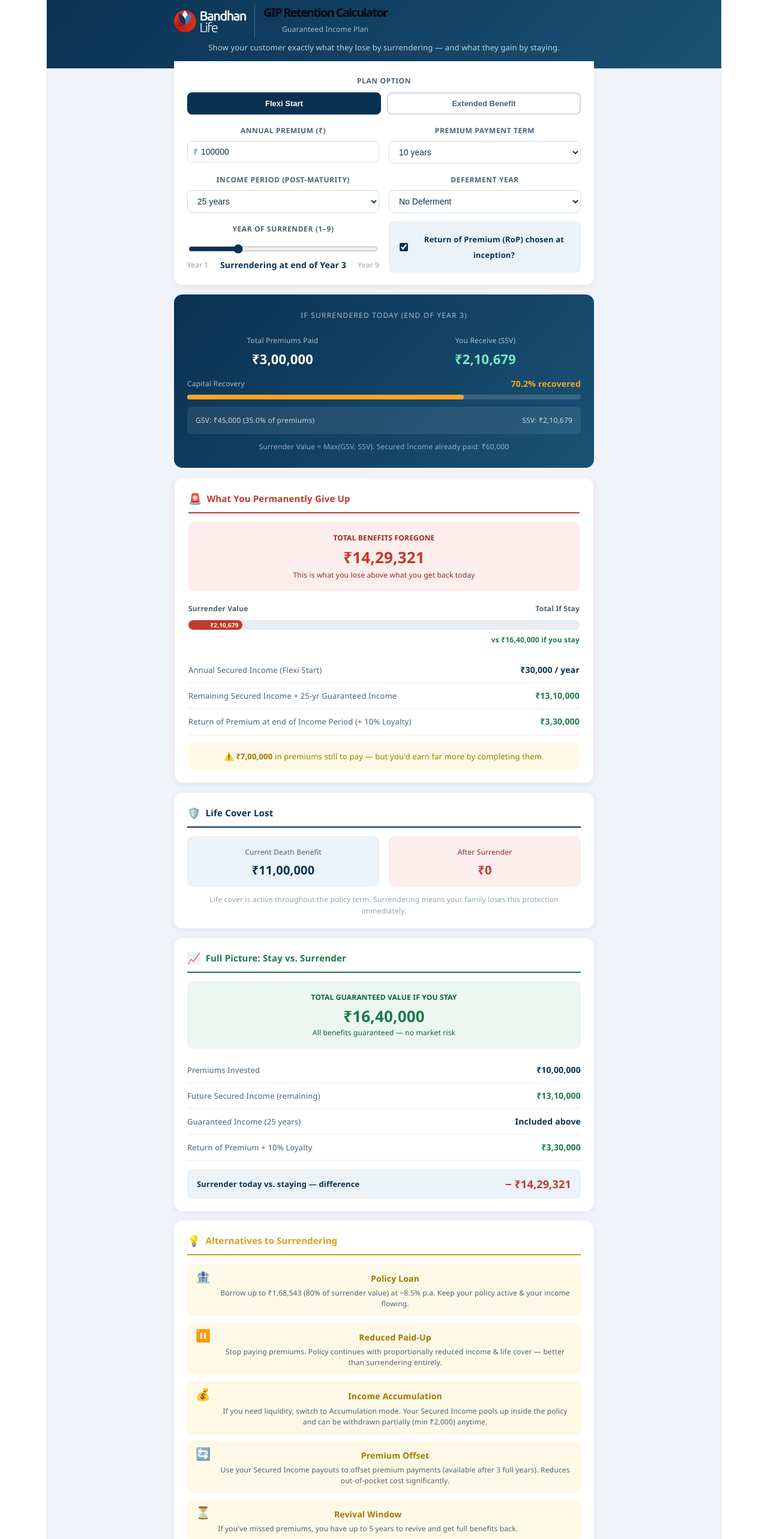
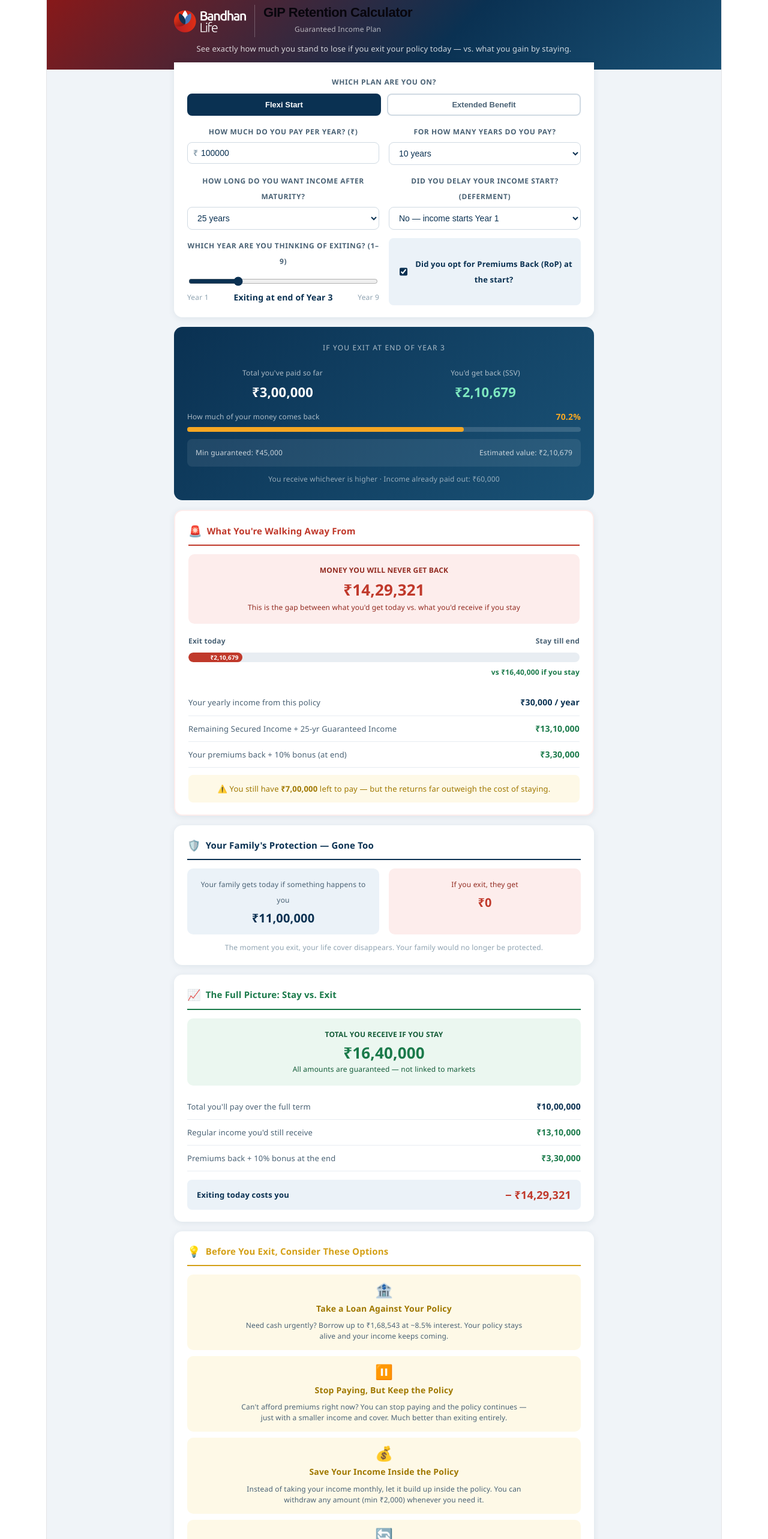
Before and after one commit to sushant9275/gip-retention-calculator, a React (Vite) app: page / in a window 1280 px wide. Shown: the part 20-2586 px from the top of the page at 60% size. Built offline with nearby package versions, Linux system fonts and the light colour scheme.

Commit message:
UI polish - font, gradient, language, alternatives alignment

```diff
--- a/src/GIPRetentionCalculator.jsx
+++ b/src/GIPRetentionCalculator.jsx
@@ -1,4 +1,4 @@
-import { useState, useMemo } from "react";
+import { useState, useMemo, useEffect } from "react";
 
 // ─── Brand Colors ────────────────────────────────────────────────────────────
 const C = {
@@ -380,7 +380,7 @@
     }}>
       {/* Header */}
       <div style={{
-        background: `linear-gradient(135deg, ${C.navy} 0%, ${C.navyLight} 100%)`,
+        background: `linear-gradient(135deg, #8B1818 0%, #0A3152 60%, #1A5276 100%)`,
         padding:"28px 24px 24px",
         color:C.white,
       }}>
@@ -440,12 +440,12 @@
               </g>
             </svg>
             <div style={{borderLeft:`1px solid rgba(255,255,255,0.25)`, paddingLeft:14}}>
-              <h1 style={{margin:0, fontSize:20, fontWeight:700}}>GIP Retention Calculator</h1>
+              <h1 style={{margin:0, fontSize:22, fontWeight:800, fontFamily:"'Montserrat', sans-serif", letterSpacing:"-0.02em"}}>GIP Retention Calculator</h1>
               <p style={{margin:"2px 0 0", opacity:0.65, fontSize:12}}>Guaranteed Income Plan</p>
             </div>
           </div>
-          <p style={{margin:"8px 0 0", opacity:0.75, fontSize:13, lineHeight:1.5}}>
-            Show your customer exactly what they lose by surrendering — and what they gain by staying.
+          <p style={{margin:"10px 0 0", opacity:0.8, fontSize:13, lineHeight:1.5}}>
+            See exactly how much you stand to lose if you exit your policy today — vs. what you gain by staying.
           </p>
         </div>
       </div>
@@ -459,7 +459,7 @@
           }}>
             {/* Plan Option */}
             <div style={{gridColumn:"1/-1"}}>
-              <label style={{fontSize:12, fontWeight:600, color:C.grey600, textTransform:"uppercase", letterSpacing:"0.05em", display:"block", marginBottom:6}}>Plan Option</label>
+              <label style={{fontSize:12, fontWeight:600, color:C.grey600, textTransform:"uppercase", letterSpacing:"0.05em", display:"block", marginBottom:6}}>Which plan are you on?</label>
               <div style={{display:"flex", gap:10}}>
                 {[["flexi","Flexi Start"],["extended","Extended Benefit"]].map(([v,l]) => (
                   <button key={v} onClick={() => setPlanOption(v)} style={{
@@ -474,26 +474,26 @@
               </div>
             </div>
 
-            <NumberInput label="Annual Premium (₹)" value={ap} onChange={setAp} min={30000} prefix="₹" />
-            <Select label="Premium Payment Term" value={ppt} onChange={v=>setPpt(Number(v))}
+            <NumberInput label="How much do you pay per year? (₹)" value={ap} onChange={setAp} min={30000} prefix="₹" />
+            <Select label="For how many years do you pay?" value={ppt} onChange={v=>setPpt(Number(v))}
               options={planOption==="flexi" ? flexiPPTOptions : extPPTOptions} />
 
             {planOption === "extended" && (
-              <Select label="Policy Term" value={pt} onChange={v=>setPt(Number(v))} options={extPTOptions} />
+              <Select label="Policy Term (Total duration)" value={pt} onChange={v=>setPt(Number(v))} options={extPTOptions} />
             )}
 
             {planOption === "flexi" && (
               <>
-                <Select label="Income Period (Post-Maturity)" value={incomePeriod} onChange={v=>setIncomePeriod(Number(v))}
+                <Select label="How long do you want income after maturity?" value={incomePeriod} onChange={v=>setIncomePeriod(Number(v))}
                   options={[10,15,20,25,30].map(v=>({value:v,label:`${v} years`}))} />
-                <Select label="Deferment Year" value={deferment} onChange={v=>setDeferment(Number(v))}
-                  options={[...Array(maxDeferment+1)].map((_,i)=>({value:i,label:i===0?"No Deferment":`Year ${i}`}))} />
+                <Select label="Did you delay your income start? (Deferment)" value={deferment} onChange={v=>setDeferment(Number(v))}
+                  options={[...Array(maxDeferment+1)].map((_,i)=>({value:i,label:i===0?"No — income starts Year 1":`Yes — income starts Year ${i+1}`}))} />
               </>
             )}
 
             <div style={{display:"flex", flexDirection:"column", gap:4}}>
               <label style={{fontSize:12, fontWeight:600, color:C.grey600, textTransform:"uppercase", letterSpacing:"0.05em"}}>
-                Year of Surrender (1–{maxSurrenderYear-1})
+                Which year are you thinking of exiting? (1–{maxSurrenderYear-1})
               </label>
               <input type="range" min={1} max={maxSurrenderYear-1} value={safeYears}
                 onChange={e=>setYearsSurrender(Number(e.target.value))}
@@ -501,7 +501,7 @@
               />
               <div style={{display:"flex",justifyContent:"space-between"}}>
                 <span style={{fontSize:12,color:C.grey400}}>Year 1</span>
-                <span style={{fontSize:14,fontWeight:700,color:C.navy}}>Surrendering at end of Year {safeYears}</span>
+                <span style={{fontSize:14,fontWeight:700,color:C.navy}}>Exiting at end of Year {safeYears}</span>
                 <span style={{fontSize:12,color:C.grey400}}>Year {maxSurrenderYear-1}</span>
               </div>
             </div>
@@ -511,7 +511,7 @@
                 <input type="checkbox" id="rop" checked={ropChosen} onChange={e=>setRopChosen(e.target.checked)}
                   style={{width:16,height:16,accentColor:C.navy,cursor:"pointer"}} />
                 <label htmlFor="rop" style={{fontSize:13,fontWeight:600,color:C.navy,cursor:"pointer"}}>
-                  Return of Premium (RoP) chosen at inception?
+                  Did you opt for Premiums Back (RoP) at the start?
                 </label>
               </div>
             )}
@@ -524,15 +524,15 @@
           borderRadius:14, padding:"22px 22px", marginTop:16, color:C.white,
         }}>
           <div style={{fontSize:12, opacity:0.65, letterSpacing:"0.1em", textTransform:"uppercase", marginBottom:16}}>
-            If surrendered today (End of Year {safeYears})
+            If you exit at end of Year {safeYears}
           </div>
           <div style={{display:"grid", gridTemplateColumns:"1fr 1fr", gap:20}}>
             <div>
-              <div style={{fontSize:12,opacity:0.65,marginBottom:4}}>Total Premiums Paid</div>
+              <div style={{fontSize:12,opacity:0.65,marginBottom:4}}>Total you've paid so far</div>
               <div style={{fontSize:22,fontWeight:800}}>{fmt(result.totalPremiumsPaid)}</div>
             </div>
             <div>
-              <div style={{fontSize:12,opacity:0.65,marginBottom:4}}>You Receive ({result.svType})</div>
+              <div style={{fontSize:12,opacity:0.65,marginBottom:4}}>You'd get back ({result.svType})</div>
               <div style={{fontSize:22,fontWeight:800,color:"#7EE8C0"}}>{fmt(result.surrenderValue)}</div>
             </div>
           </div>
@@ -540,9 +540,9 @@
           {/* Recovery bar */}
           <div style={{marginTop:16}}>
             <div style={{display:"flex",justifyContent:"space-between",marginBottom:4}}>
-              <span style={{fontSize:12,opacity:0.65}}>Capital Recovery</span>
+              <span style={{fontSize:12,opacity:0.65}}>How much of your money comes back</span>
               <span style={{fontSize:14,fontWeight:700,color: result.recoveryPct >= 100 ? "#7EE8C0" : "#F5A623"}}>
-                {pct(result.recoveryPct)} recovered
+                {pct(result.recoveryPct)}
               </span>
             </div>
             <div style={{background:"rgba(255,255,255,0.15)",borderRadius:99,height:8}}>
@@ -555,35 +555,35 @@
           </div>
 
           <div style={{marginTop:12, padding:"10px 14px", background:"rgba(255,255,255,0.08)", borderRadius:8, fontSize:12, display:"flex",justifyContent:"space-between"}}>
-            <span style={{opacity:0.75}}>GSV: {fmt(result.gsv)} ({pct(result.gsvFactor)} of premiums)</span>
-            <span style={{opacity:0.75}}>SSV: {fmt(result.ssv)}</span>
+            <span style={{opacity:0.75}}>Min guaranteed: {fmt(result.gsv)}</span>
+            <span style={{opacity:0.75}}>Estimated value: {fmt(result.ssv)}</span>
           </div>
           <div style={{marginTop:8, fontSize:12, opacity:0.55, textAlign:"center"}}>
-            Surrender Value = Max(GSV, SSV). Secured Income already paid: {fmt(result.siPaidTotal)}
+            You receive whichever is higher · Income already paid out: {fmt(result.siPaidTotal)}
           </div>
         </div>
 
         {/* ── WHAT YOU GIVE UP ─────────────────────────────────────── */}
         <Card style={{marginTop:16, border:`2px solid ${C.redBg}`}}>
-          <CardTitle icon="🚨" label="What You Permanently Give Up" color={C.red} />
+          <CardTitle icon="🚨" label="What You're Walking Away From" color={C.red} />
 
           <div style={{
             background: C.redBg, borderRadius:10, padding:"14px 16px", marginBottom:16,
           }}>
             <div style={{fontSize:12,color:C.redDark,fontWeight:600,marginBottom:6}}>
-              TOTAL BENEFITS FOREGONE
+              MONEY YOU WILL NEVER GET BACK
             </div>
             <div style={{fontSize:26,fontWeight:800,color:C.red}}>{fmt(result.lossIfSurrender)}</div>
             <div style={{fontSize:12,color:C.redDark,marginTop:4}}>
-              This is what you lose above what you get back today
+              This is the gap between what you'd get today vs. what you'd receive if you stay
             </div>
           </div>
 
           {/* Visual comparison bar */}
           <div style={{marginBottom:16}}>
             <div style={{display:"flex",justifyContent:"space-between",marginBottom:6}}>
-              <span style={{fontSize:12,color:C.grey600,fontWeight:600}}>Surrender Value</span>
-              <span style={{fontSize:12,color:C.grey600,fontWeight:600}}>Total If Stay</span>
+              <span style={{fontSize:12,color:C.grey600,fontWeight:600}}>Exit today</span>
+              <span style={{fontSize:12,color:C.grey600,fontWeight:600}}>Stay till end</span>
             </div>
             <div style={{background:C.grey100,borderRadius:99,height:16,position:"relative",overflow:"hidden"}}>
               <div style={{
@@ -601,13 +601,13 @@
             </div>
           </div>
 
-          <InfoRow label={`Annual Secured Income (${planOption==="flexi"?"Flexi Start":"Extended Benefit"})`} value={fmt(result.annualSI) + " / year"} />
+          <InfoRow label="Your yearly income from this policy" value={fmt(result.annualSI) + " / year"} />
           <InfoRow label={futureLabel} value={fmt(result.futureIncome)} highlight="green" />
           {planOption === "flexi" && ropChosen && (
-            <InfoRow label={`Return of Premium at end of Income Period (+ 10% Loyalty)`} value={fmt(result.maturityBenefitTotal)} highlight="green" />
+            <InfoRow label="Your premiums back + 10% bonus (at end)" value={fmt(result.maturityBenefitTotal)} highlight="green" />
           )}
           {planOption === "extended" && (
-            <InfoRow label="Maturity Benefit (100% Premiums Back)" value={fmt(result.maturityBenefitTotal)} highlight="green" />
+            <InfoRow label="All your premiums returned at the end" value={fmt(result.maturityBenefitTotal)} highlight="green" />
           )}
           {result.premiumsStillDue > 0 && (
             <div style={{
@@ -615,108 +615,100 @@
               background:C.amberBg, borderRadius:8,
               fontSize:13, color:C.amberDark,
             }}>
-              ⚠️ <strong>{fmt(result.premiumsStillDue)}</strong> in premiums still to pay — but you'd earn far more by completing them.
+              ⚠️ You still have <strong>{fmt(result.premiumsStillDue)}</strong> left to pay — but the returns far outweigh the cost of staying.
             </div>
           )}
         </Card>
 
-        {/* ── LIFE COVER LOST ──────────────────────────────────────── */}
         <Card style={{marginTop:16}}>
-          <CardTitle icon="🛡️" label="Life Cover Lost" color={C.navy} />
+          <CardTitle icon="🛡️" label="Your Family's Protection — Gone Too" color={C.navy} />
           <div style={{display:"grid",gridTemplateColumns:"1fr 1fr",gap:16}}>
             <div style={{background:C.navyPale,borderRadius:10,padding:"14px 16px",textAlign:"center"}}>
-              <div style={{fontSize:12,color:C.grey600,marginBottom:4}}>Current Death Benefit</div>
+              <div style={{fontSize:12,color:C.grey600,marginBottom:4}}>Your family gets today if something happens to you</div>
               <div style={{fontSize:20,fontWeight:800,color:C.navy}}>{fmt(result.deathBenefit)}</div>
             </div>
             <div style={{background:C.redBg,borderRadius:10,padding:"14px 16px",textAlign:"center"}}>
-              <div style={{fontSize:12,color:C.redDark,marginBottom:4}}>After Surrender</div>
+              <div style={{fontSize:12,color:C.redDark,marginBottom:4}}>If you exit, they get</div>
               <div style={{fontSize:20,fontWeight:800,color:C.red}}>₹0</div>
             </div>
           </div>
           <p style={{fontSize:12,color:C.grey400,marginTop:12,marginBottom:0,lineHeight:1.6}}>
-            {planOption==="flexi"
-              ? "Life cover is active throughout the policy term. Surrendering means your family loses this protection immediately."
-              : "Life cover is active throughout the entire policy term. Surrendering means your family loses this protection immediately."}
+            The moment you exit, your life cover disappears. Your family would no longer be protected.
           </p>
         </Card>
 
         {/* ── TOTAL VALUE SCORECARD ─────────────────────────────────── */}
         <Card style={{marginTop:16}}>
-          <CardTitle icon="📈" label="Full Picture: Stay vs. Surrender" color={C.green} />
+          <CardTitle icon="📈" label="The Full Picture: Stay vs. Exit" color={C.green} />
           <div style={{
             background: C.greenBg, borderRadius:10, padding:"14px 16px", marginBottom:14,
           }}>
-            <div style={{fontSize:12,color:C.greenDark,fontWeight:600,marginBottom:4}}>TOTAL GUARANTEED VALUE IF YOU STAY</div>
+            <div style={{fontSize:12,color:C.greenDark,fontWeight:600,marginBottom:4}}>TOTAL YOU RECEIVE IF YOU STAY</div>
             <div style={{fontSize:26,fontWeight:800,color:C.green}}>{fmt(result.totalBenefitIfStay)}</div>
-            <div style={{fontSize:12,color:C.greenDark,marginTop:2}}>All benefits guaranteed — no market risk</div>
+            <div style={{fontSize:12,color:C.greenDark,marginTop:2}}>All amounts are guaranteed — not linked to markets</div>
           </div>
-          <InfoRow label="Premiums Invested" value={fmt(ppt * ap)} />
-          <InfoRow label="Future Secured Income (remaining)" value={fmt(result.futureIncome)} highlight="green" />
-          {planOption==="flexi" && <InfoRow label={`Guaranteed Income (${incomePeriod} years)`} value="Included above" />}
-          {planOption==="flexi" && ropChosen && <InfoRow label="Return of Premium + 10% Loyalty" value={fmt(result.maturityBenefitTotal)} highlight="green" />}
-          {planOption==="extended" && <InfoRow label="Maturity Benefit" value={fmt(result.maturityBenefitTotal)} highlight="green" />}
+          <InfoRow label="Total you'll pay over the full term" value={fmt(ppt * ap)} />
+          <InfoRow label="Regular income you'd still receive" value={fmt(result.futureIncome)} highlight="green" />
+          {planOption==="flexi" && ropChosen && <InfoRow label="Premiums back + 10% bonus at the end" value={fmt(result.maturityBenefitTotal)} highlight="green" />}
+          {planOption==="extended" && <InfoRow label="All premiums returned at the end" value={fmt(result.maturityBenefitTotal)} highlight="green" />}
 
           <div style={{
             marginTop:14, padding:"12px 16px",
             background: C.navyPale, borderRadius:8,
             display:"flex", justifyContent:"space-between", alignItems:"center",
           }}>
-            <span style={{fontSize:13,fontWeight:600,color:C.navy}}>Surrender today vs. staying — difference</span>
+            <span style={{fontSize:13,fontWeight:600,color:C.navy}}>Exiting today costs you</span>
             <span style={{fontSize:18,fontWeight:800,color:C.red}}>− {fmt(result.lossIfSurrender)}</span>
           </div>
         </Card>
 
         {/* ── ALTERNATIVES TO SURRENDER ────────────────────────────── */}
         <Card style={{marginTop:16}}>
-          <CardTitle icon="💡" label="Alternatives to Surrendering" color={C.amber} />
+          <CardTitle icon="💡" label="Before You Exit, Consider These Options" color={C.amber} />
           <div style={{display:"flex",flexDirection:"column",gap:10}}>
             {[
               {
                 icon:"🏦",
-                title:"Policy Loan",
-                desc:`Borrow up to ${fmt(result.surrenderValue * 0.8)} (80% of surrender value) at ~8.5% p.a. Keep your policy active & your income flowing.`,
+                title:"Take a Loan Against Your Policy",
+                desc:`Need cash urgently? Borrow up to ${fmt(result.surrenderValue * 0.8)} at ~8.5% interest. Your policy stays alive and your income keeps coming.`,
               },
               {
                 icon:"⏸️",
-                title:"Reduced Paid-Up",
-                desc:"Stop paying premiums. Policy continues with proportionally reduced income & life cover — better than surrendering entirely.",
+                title:"Stop Paying, But Keep the Policy",
+                desc:"Can't afford premiums right now? You can stop paying and the policy continues — just with a smaller income and cover. Much better than exiting entirely.",
               },
               {
                 icon:"💰",
-                title:"Income Accumulation",
-                desc:"If you need liquidity, switch to Accumulation mode. Your Secured Income pools up inside the policy and can be withdrawn partially (min ₹2,000) anytime.",
+                title:"Save Your Income Inside the Policy",
+                desc:"Instead of taking your income monthly, let it build up inside the policy. You can withdraw any amount (min ₹2,000) whenever you need it.",
               },
               {
                 icon:"🔄",
-                title:"Premium Offset",
-                desc:"Use your Secured Income payouts to offset premium payments (available after 3 full years). Reduces out-of-pocket cost significantly.",
+                title:"Use Your Income to Pay Premiums",
+                desc:"After 3 years, your policy income can automatically pay your next premium — so your out-of-pocket cost drops significantly.",
               },
               {
                 icon:"⏳",
-                title:"Revival Window",
-                desc:"If you've missed premiums, you have up to 5 years to revive and get full benefits back.",
+                title:"Missed Some Payments? You Can Revive",
+                desc:"If you've skipped premiums, don't exit — you have up to 5 years to pay them back and get all your benefits fully restored.",
               },
             ].map(a => (
               <div key={a.title} style={{
-                display:"flex", gap:12, padding:"12px 14px",
-                background:C.amberBg, borderRadius:10, alignItems:"flex-start",
+                display:"flex", flexDirection:"column", alignItems:"center",
+                gap:6, padding:"14px 16px",
+                background:C.amberBg, borderRadius:10, textAlign:"center",
               }}>
-                <span style={{fontSize:20,lineHeight:1}}>{a.icon}</span>
-                <div>
-                  <div style={{fontWeight:700,fontSize:14,color:C.amberDark,marginBottom:2}}>{a.title}</div>
-                  <div style={{fontSize:12,color:C.grey600,lineHeight:1.5}}>{a.desc}</div>
-                </div>
+                <span style={{fontSize:24,lineHeight:1}}>{a.icon}</span>
+                <div style={{fontWeight:700,fontSize:14,color:C.amberDark}}>{a.title}</div>
+                <div style={{fontSize:12,color:C.grey600,lineHeight:1.5,maxWidth:480}}>{a.desc}</div>
               </div>
             ))}
           </div>
         </Card>
 
-        {/* ── DISCLAIMER ────────────────────────────────────────────── */}
         <div style={{marginTop:20,padding:"14px 16px",background:C.grey100,borderRadius:10}}>
-          <p style={{
-            margin:0, fontSize:11, color:C.grey400, lineHeight:1.7,
-          }}>
-            <strong>Disclaimer:</strong> This calculator is an indicative tool for agent use. Surrender values are based on Guaranteed Surrender Value (GSV) and estimated Special Surrender Value (SSV) from the Bandhan Life GIP policy document (UIN: 138N118V02). Actual surrender values may differ — always refer to the official Benefit Illustration before advising. Income rates are indicative based on plan parameters. Tax benefits are subject to prevailing laws. Bandhan Life Insurance Limited, IRDAI Reg. No. 138.
+          <p style={{margin:0, fontSize:11, color:C.grey400, lineHeight:1.7}}>
+            <strong>Note:</strong> The amounts shown are indicative estimates based on your policy details. Actual values may vary — please refer to your official policy documents or speak with your advisor before making any decision. Bandhan Life Insurance Limited, IRDAI Reg. No. 138 (UIN: 138N118V02).
           </p>
         </div>
 
```
